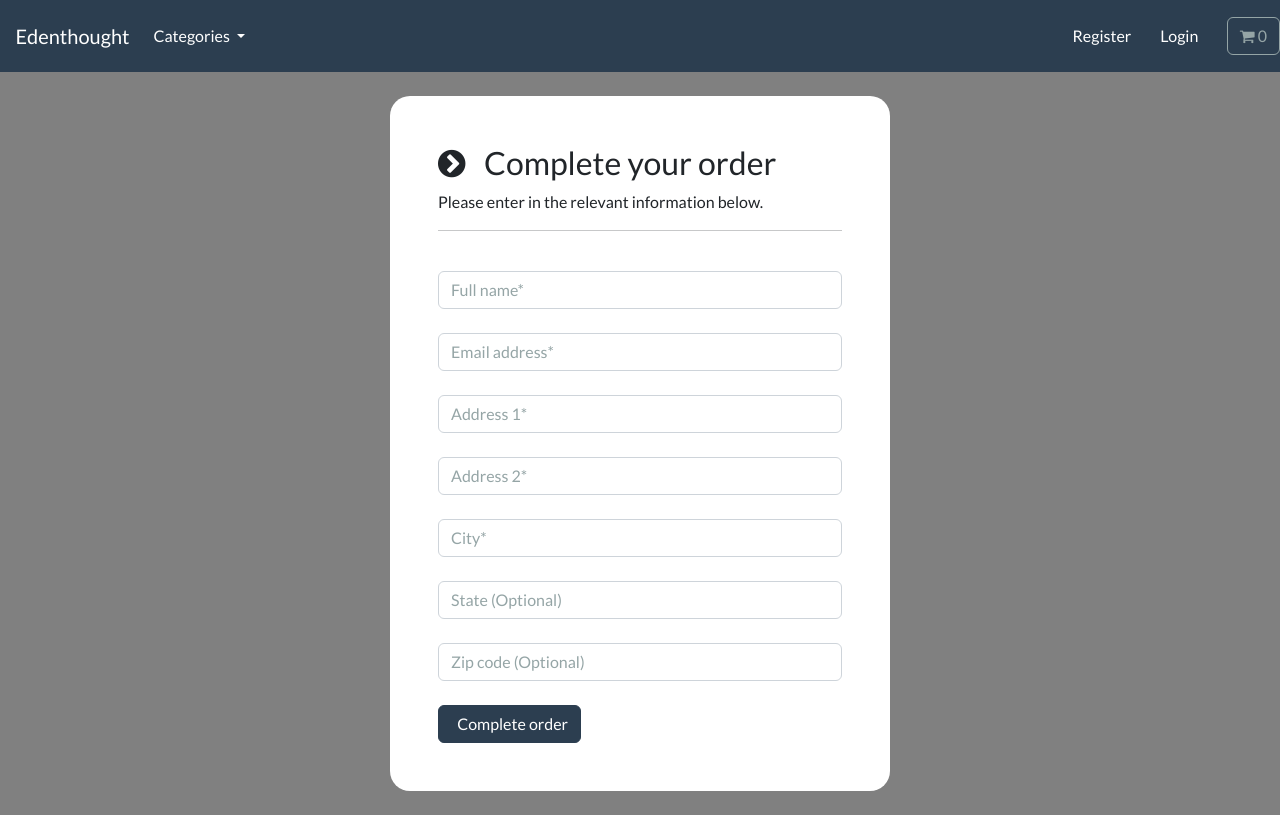
After one commit to kmard/Ecommerce_shop, a Django app: page /payment/checkout in a window 1280 px wide. The commit adds this page. Run offline with Django 3.2, Linux system fonts and the light colour scheme; data that the repository does not hold is empty; some libraries are stand-ins or nearby versions.

Commit message:
Build the checkout template

```diff
--- a/account/templates/account/dashboard.html
+++ b/account/templates/account/dashboard.html
@@ -30,7 +30,7 @@
        <h5>Track your ordrs </h5>
         <hr>
         <p>Track all of your orders here......</p>
-        <a class="btn btn-primary navbar-btn text-white" type="button"  href="{% url 'user-logout' %}"> My Orders </a>
+        <a class="btn btn-primary navbar-btn text-white" type="button"  href="{% url 'cart-summary' %}"> My Orders </a>
     </div>
     <br>
 
--- a/cart/templates/cart/cart-summary.html
+++ b/cart/templates/cart/cart-summary.html
@@ -120,7 +120,7 @@
 
       </div>
 
-
+         <a href="{% url 'checkout' %}" class="btn btn-primary my-2"> Proceed to checkout </a>
     </div>
 
     <br>
--- /dev/null
+++ b/payment/templates/payment/checkout.html
@@ -0,0 +1,143 @@
+
+
+{% include "store/base.html" %}
+
+
+{% load static %}
+
+
+{% block content %}
+
+<style>
+
+    body
+    {
+
+        background-color: gray;
+
+    }
+
+
+</style>
+
+
+    <body>
+
+        <br>
+
+        <div class="container bg-white shadow-md p-5" style="width:500px; border-radius:20px;">
+
+            <form id="form">
+
+                <div>
+
+                    <h3> <i class="fa fa-chevron-circle-right" aria-hidden="true"></i> &nbsp; Complete your order </h3>
+
+                    <p> Please enter in the relevant information below. </p>
+
+
+
+                    <hr>
+
+                    <br>
+
+                    <div class="form-field">
+
+                        <input class="form-control validate" id="name" type="text" placeholder="Full name*" autocomplete="off" value="" required>
+
+                    </div>
+
+
+                    <br>
+
+
+                    <div class="form-field">
+
+                        <input class="form-control validate" id="email" type="email" placeholder="Email address*" autocomplete="off" value="" required>
+
+                    </div>
+
+
+                    <br>
+
+
+                    <div class="form-field">
+
+                        <input class="form-control validate" id="address1" type="text" placeholder="Address 1*" autocomplete="off" value="" required>
+
+                    </div>
+
+
+                    <br>
+
+
+                    <div class="form-field">
+
+                        <input class="form-control validate" id="address2" type="text" placeholder="Address 2*" autocomplete="off" value="" required>
+
+                    </div>
+
+
+                    <br>
+
+
+                    <div class="form-field">
+
+                        <input class="form-control validate" id="city" type="text" placeholder="City*" autocomplete="off" value="" required>
+
+                    </div>
+
+
+                    <br>
+
+
+                    <div class="form-field">
+
+                        <input class="form-control" id="state" type="text" placeholder="State (Optional)" autocomplete="off" value="">
+
+                    </div>
+
+
+                    <br>
+
+
+                    <div class="form-field">
+
+                        <input class="form-control" id="zipcode" type="text" placeholder="Zip code (Optional)" autocomplete="off" value="">
+
+                    </div>
+
+                </div>
+
+                <br>
+
+
+
+               <button id="complete-order" type="submit" class="btn btn-primary navbar-btn text-white"> &nbsp; Complete order </button>
+
+
+                <br>
+
+
+
+
+            </form>
+
+
+        </div>
+
+
+
+        <br>
+
+
+    </body>
+
+
+    <!-- Ajax integration -->
+
+
+
+    <script></script>
+
+{% endblock %}
--- a/payment/urls.py
+++ b/payment/urls.py
@@ -6,10 +6,10 @@ from . import views
 
 urlpatterns = [
 
+    path('checkout',views.checkout,name='checkout'),
 
     path('payment-success',views.payment_success,name='payment-success'),
 
     path('payment-failed',views.payment_failed,name='payment-failed'),
 
-
 ]
--- a/payment/views.py
+++ b/payment/views.py
@@ -1,6 +1,10 @@
 from django.shortcuts import render
 
 # Create your views here.
+
+def checkout(request):
+    return render(request,'payment/checkout.html')
+
 
 def payment_success(request):
 
```
